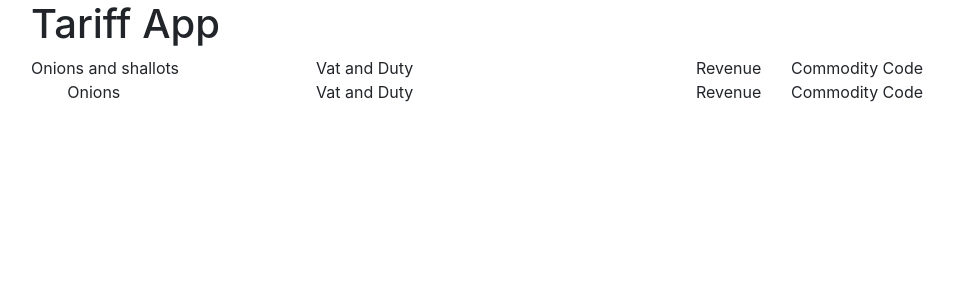
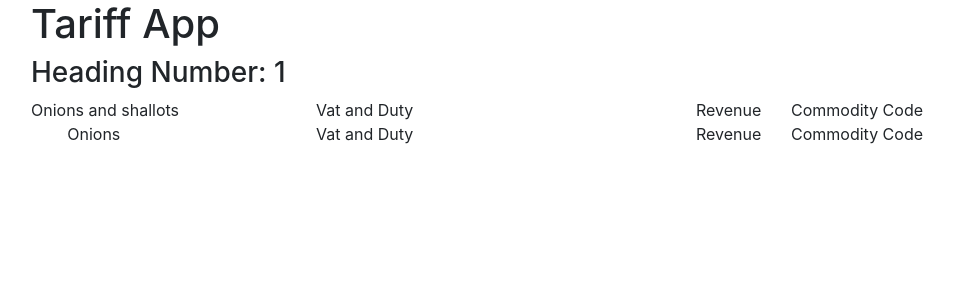
Before and after one commit to peterhoward42/plain-django-boiler-plate, a Django app: page /tariffs/1 in a window 1280 px wide. Shown: the top 300 px of the page, without its empty margins (54-1008 px from the left). Run offline with Django 3.2, Linux system fonts and the light colour scheme; some libraries are stand-ins or nearby versions.

Commit message:
Pass reduced context to a template

```diff
--- a/dit/tariffs/models.py
+++ b/dit/tariffs/models.py
@@ -9,7 +9,7 @@ from django.db.models import SET_NULL, CASCADE
 
 # Heading means first 4 digits of code.
 _heading_regex = re.compile("^[0-9]{4}$")
-_heading_validator = RegexValidator(_heading_regex, "invalid heading")
+heading_validator = RegexValidator(_heading_regex, "invalid heading")
 
 # Digits 5,6,7...
 _remaining_digits_regex = re.compile("^[0-9]{1,10}$")
@@ -33,7 +33,7 @@ class LastUpdated(models.Model):
     """
 
     heading = models.CharField(
-        max_length=4, primary_key=True, validators=[_heading_validator],
+        max_length=4, primary_key=True, validators=[heading_validator],
     )
     when = models.DateTimeField()
 
@@ -61,7 +61,7 @@ class Product(models.Model):
     The core model - one HS Code and its tariffs etc.
     """
 
-    heading_digits = models.CharField(max_length=4, validators=[_heading_validator],)
+    heading_digits = models.CharField(max_length=4, validators=[heading_validator],)
     remaining_digits = models.CharField(
         max_length=10, validators=[_remaining_digits_validator],
     )
--- /dev/null
+++ b/dit/tariffs/templates/tariffs/components/chapter_number_title_block.html
@@ -0,0 +1 @@
+<h3>Heading Number: {{heading}}</h3>
--- /dev/null
+++ b/dit/tariffs/templates/tariffs/components/product_table.html
@@ -0,0 +1,31 @@
+
+<div class="row">
+    <div class="col-3 offset-0">
+        Onions and shallots
+    </div>
+    <div class="col-4">
+        Vat and Duty
+    </div>
+    <div class="col-1">
+        Revenue
+    </div>
+    <div class="col">
+        Commodity Code
+    </div>
+</div>
+<div class="row">
+    <div class="col-3">
+        <div class="col offset-1">
+            Onions
+        </div>
+    </div>
+    <div class="col-4">
+        Vat and Duty
+    </div>
+    <div class="col-1">
+        Revenue
+    </div>
+    <div class="col">
+        Commodity Code
+    </div>
+</div>
--- a/dit/tariffs/templates/tariffs/landingpage.html
+++ b/dit/tariffs/templates/tariffs/landingpage.html
@@ -2,35 +2,7 @@
 
 {% block main %}
 
-<div class="row">
-    <div class="col-3 offset-0">
-        Onions and shallots
-    </div>
-    <div class="col-4">
-        Vat and Duty
-    </div>
-    <div class="col-1">
-        Revenue
-    </div>
-    <div class="col">
-        Commodity Code
-    </div>
-</div>
-<div class="row">
-    <div class="col-3">
-        <div class="col offset-1">
-            Onions
-        </div>
-    </div>
-    <div class="col-4">
-        Vat and Duty
-    </div>
-    <div class="col-1">
-        Revenue
-    </div>
-    <div class="col">
-        Commodity Code
-    </div>
-</div>
+{% include "./components/chapter_number_title_block.html" with heading=heading only %}
+{% include "./components/product_table.html" %}
 
 {% endblock %}
--- a/dit/tariffs/view_model.py
+++ b/dit/tariffs/view_model.py
@@ -1,3 +1,4 @@
 class ViewModel:
+
     def __init__(self, heading: str):
-        self.data = {"heading": heading}
+        self.heading = heading
--- a/dit/tariffs/views.py
+++ b/dit/tariffs/views.py
@@ -1,8 +1,14 @@
-from django.shortcuts import render
+from django.http import HttpResponse
+from django.template import loader
 
 from .view_model import ViewModel
+from .models import heading_validator
 
 
 def index(request, heading):
+
     view_model = ViewModel(heading)
-    return render(request, "tariffs/landingpage.html", view_model.data)
+
+    context = {'heading': view_model.heading}
+    template = loader.get_template('tariffs/landingpage.html')
+    return HttpResponse(template.render(context, request))
```
Also changed, not shown: dit/tariffs/templates/tariffs/standardpage.html (line endings or trailing spaces).
